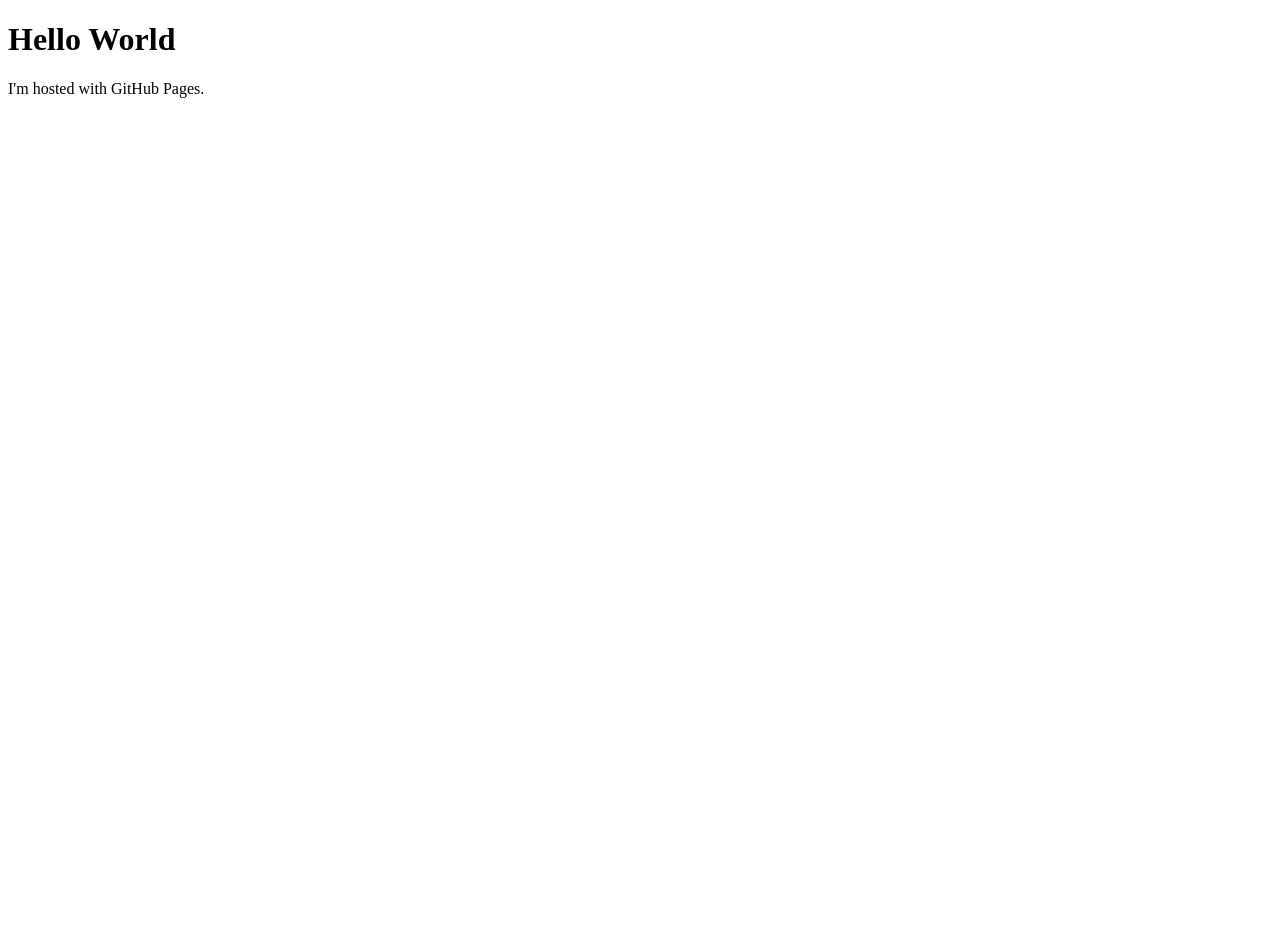
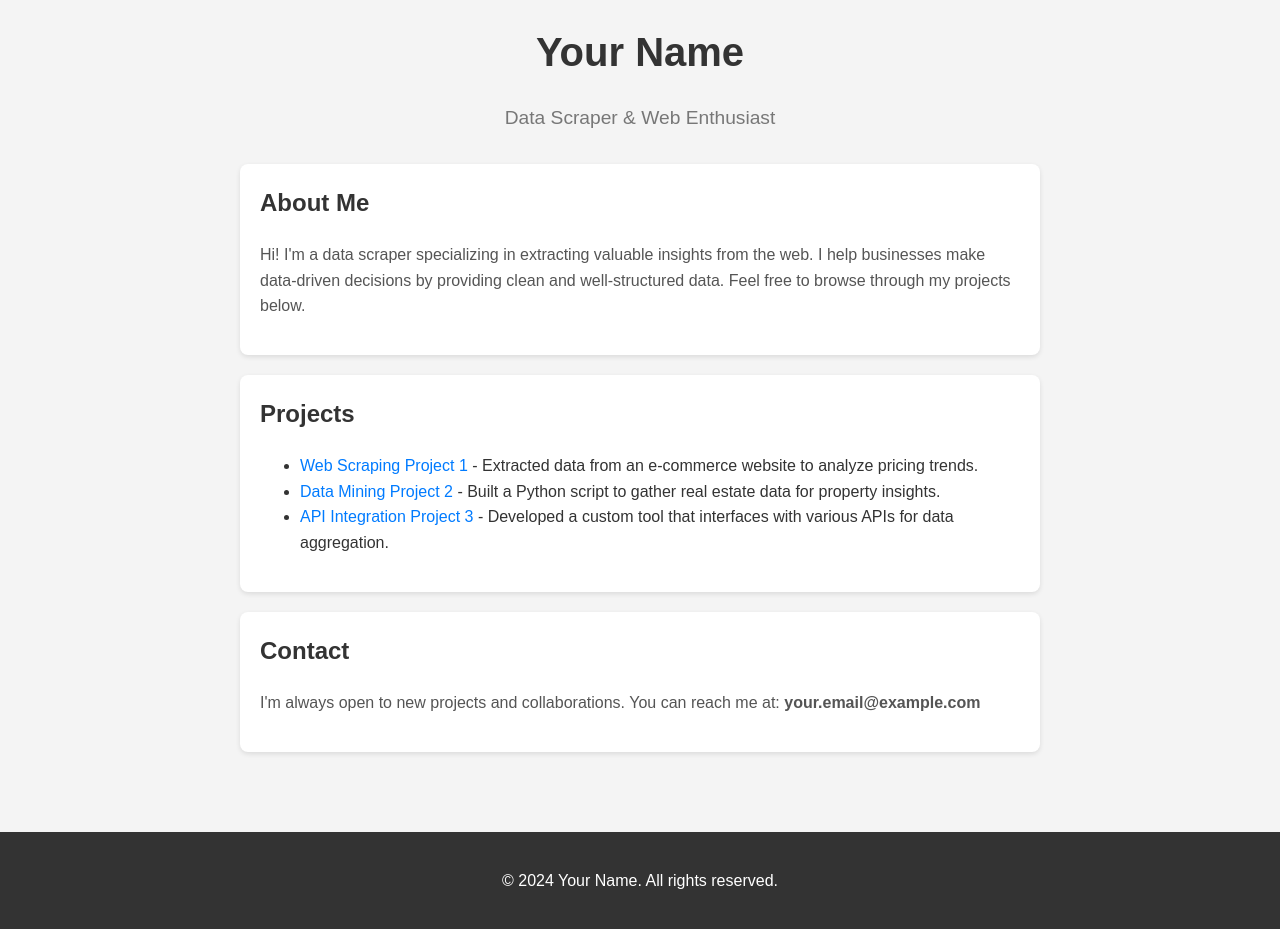
Before and after one commit to michael-goehring/michael-goehring.github.io, a plain HTML site: page index.html in a window 1280 px wide. Before the commit the page ends 800 px from the top, so only its background shows below. Drawn offline with Linux system fonts and the light colour scheme.

Commit message:
Update index.html

```diff
--- a/index.html
+++ b/index.html
@@ -1,7 +1,110 @@
 <!DOCTYPE html>
-<html>
+<html lang="en">
+<head>
+    <meta charset="UTF-8">
+    <meta name="viewport" content="width=device-width, initial-scale=1.0">
+    <title>Your Name - Data Scraper</title>
+    <style>
+        body {
+            font-family: Arial, sans-serif;
+            background-color: #f4f4f4;
+            color: #333;
+            line-height: 1.6;
+            margin: 0;
+            padding: 0;
+        }
+
+        .container {
+            max-width: 800px;
+            margin: 0 auto;
+            padding: 20px;
+        }
+
+        header {
+            text-align: center;
+            margin-bottom: 30px;
+        }
+
+        header h1 {
+            font-size: 2.5em;
+            margin: 0;
+        }
+
+        header p {
+            font-size: 1.2em;
+            color: #777;
+        }
+
+        .card {
+            background: #fff;
+            padding: 20px;
+            margin: 20px 0;
+            box-shadow: 0 2px 5px rgba(0,0,0,0.1);
+            border-radius: 8px;
+        }
+
+        .card h2 {
+            margin-top: 0;
+        }
+
+        .card p {
+            color: #555;
+        }
+
+        .projects a {
+            text-decoration: none;
+            color: #007BFF;
+            transition: color 0.3s ease;
+        }
+
+        .projects a:hover {
+            color: #0056b3;
+        }
+
+        footer {
+            text-align: center;
+            padding: 20px;
+            background: #333;
+            color: #fff;
+            margin-top: 40px;
+        }
+    </style>
+</head>
 <body>
-<h1>Hello World</h1>
-<p>I'm hosted with GitHub Pages.</p>
+    <div class="container">
+        <header>
+            <h1>Your Name</h1>
+            <p>Data Scraper & Web Enthusiast</p>
+        </header>
+
+        <section class="about">
+            <div class="card">
+                <h2>About Me</h2>
+                <p>Hi! I'm a data scraper specializing in extracting valuable insights from the web. I help businesses make data-driven decisions by providing clean and well-structured data. Feel free to browse through my projects below.</p>
+            </div>
+        </section>
+
+        <section class="projects">
+            <div class="card">
+                <h2>Projects</h2>
+                <ul>
+                    <li><a href="#">Web Scraping Project 1</a> - Extracted data from an e-commerce website to analyze pricing trends.</li>
+                    <li><a href="#">Data Mining Project 2</a> - Built a Python script to gather real estate data for property insights.</li>
+                    <li><a href="#">API Integration Project 3</a> - Developed a custom tool that interfaces with various APIs for data aggregation.</li>
+                </ul>
+            </div>
+        </section>
+
+        <section class="contact">
+            <div class="card">
+                <h2>Contact</h2>
+                <p>I'm always open to new projects and collaborations. You can reach me at: <strong>your.email@example.com</strong></p>
+            </div>
+        </section>
+    </div>
+
+    <footer>
+        <p>&copy; 2024 Your Name. All rights reserved.</p>
+    </footer>
 </body>
 </html>
```
